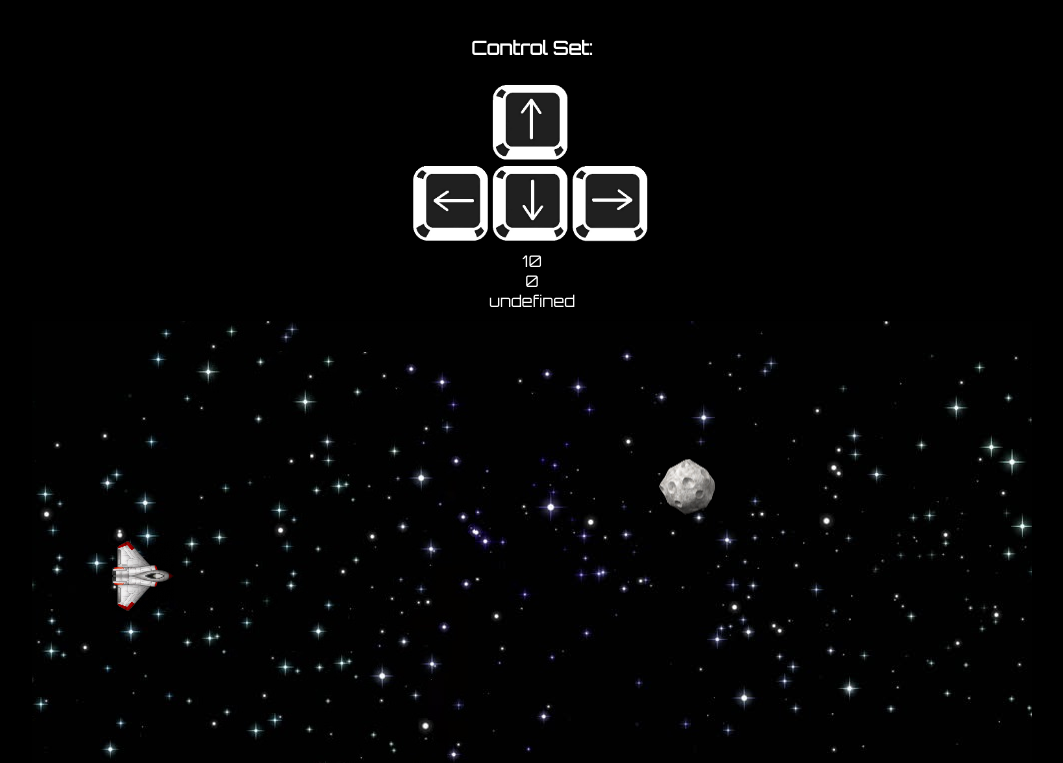
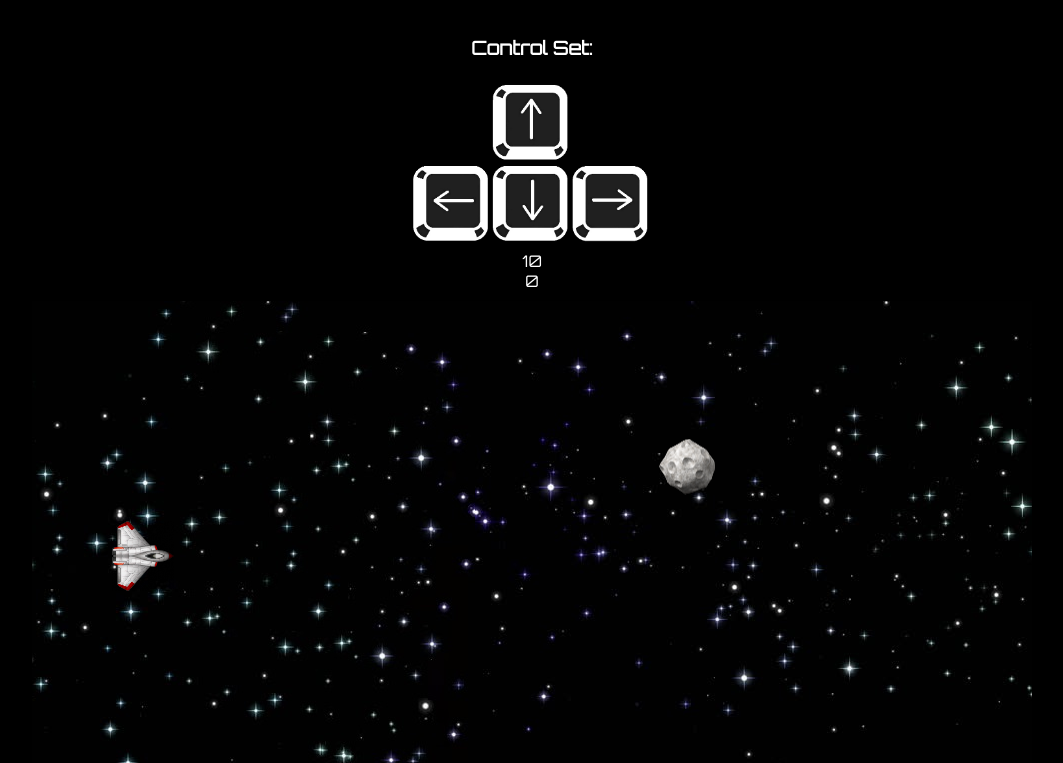
Before and after one commit to S-Sergej/IronSpace, a plain HTML site: page index.html in a window 1280 px wide. Both pictures are taken after a click on the button "start". Shown: the part 591-1354 px from the top of the page, without its empty margins (108-1171 px from the left). Drawn offline with Linux system fonts and the light colour scheme.

Commit message:
Working state

```diff
--- a/index.html
+++ b/index.html
@@ -19,7 +19,6 @@
     <img src="./img/controls.jpg" alt="control-set" class="control-set-img">
     <div id ="shield"></div>
     <div id ="score"></div>
-    <div id ="invincible"></div>
   <div id="game-board"></div>
   <script type="text/javascript" src="src/logic.js"></script>
 </body>
--- a/src/logic.js
+++ b/src/logic.js
@@ -68,8 +68,12 @@ class Player extends MovingObject {
   fly() {
     if (this.invincible) {
       this.invincible -= 1
+      if (this.invincible%2 == 0){
+        this.draw()
+      }
+    }else{
+    this.draw();
     }
-    this.draw()
   }
 }
 
@@ -168,12 +172,13 @@ class Game {
   }
 
   checkCollision(){
-    let animationPuffer = 40;
+    let animationPuffer = 20;
+    let animationPufferBottom = 10;
     this.explosionSound = new Audio('../sounds/collision.wav')
     if (this.player.positionX < 0) { this.player.speedX = -this.player.speedX};
-    if (this.player.positionX + this.player.width > 1000) { this.player.speedX = -this.player.speedX };
+    if (this.player.positionX + this.player.width + animationPuffer > 1000) { this.player.speedX = -this.player.speedX };
     if (this.player.positionY < 0) { this.player.speedY = -this.player.speedY  };
-    if (this.player.positionY + this.player.height > 480) { this.player.speedY = -this.player.speedY}
+    if (this.player.positionY + this.player.height + animationPufferBottom > 480) { this.player.speedY = -this.player.speedY}
 
     this.asteroids.forEach(asteroid => {
       if (asteroid.positionY + asteroid.height > 480 || asteroid.positionY < 0) asteroid.bounce();
@@ -237,7 +242,6 @@ class Game {
     this.checkGameOver()
     document.getElementById("shield").innerHTML = this.lives;
     document.getElementById("score").innerHTML = this.score;
-    document.getElementById("invincible").innerHTML = this.invincible;
     /*if (shield > 1){
     window.requestAnimationFrame(this.update)
     }
```
